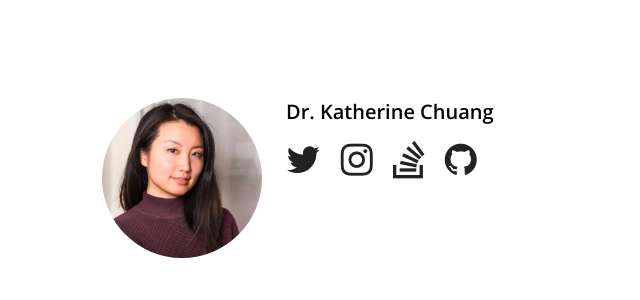
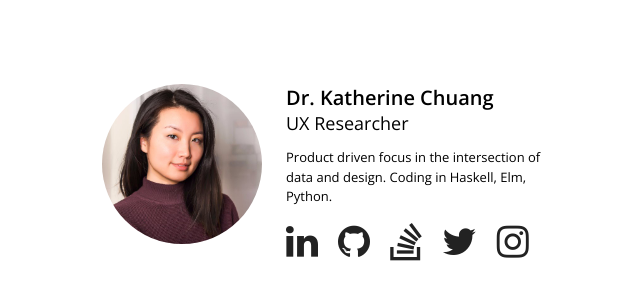
Before and after one commit to katychuang/katychuang.github.io, a plain HTML site: page index.html in a window 1280 px wide. Shown: the part 228-528 px from the top of the page, without its empty margins (308-948 px from the left). Drawn offline with nearby package versions, Linux system fonts and the light colour scheme.

Commit message:
:pencil2:

```diff
--- a/index.html
+++ b/index.html
@@ -11,8 +11,8 @@
     <link href="https://maxcdn.bootstrapcdn.com/font-awesome/4.7.0/css/font-awesome.min.css" rel="stylesheet">
     <style>
      h1 { font-family: 'Open Sans', serif; font-size: 20px; margin: 0;  }
-        h2 { font-family: 'Sanchez', serif; font-size: 20px; margin: 0; }
-        a, p { font-family: 'Open Sans', sans-serif; font-size: 12px; line-height:1.5; }
+     h2 { font-family: 'Open Sans', serif; font-size: 18px; margin: 0; font-weight: 400; }
+     a, p { font-family: 'Open Sans', sans-serif; font-size: 13px; line-height:1.5; }
      body { display: flex; align-items: center; height: 100vh; }
      .body { display: flex; flex-direction: row; justify-content: space-around; width: 460px; margin: 3rem auto; align-items: flex-start; }
      .left { flex: 1 0 calc(40%); }
@@ -37,19 +37,20 @@
 </head>
 <body>
     <div class="body">
-        <div class="left"><img src="katychuang.jpg" /></div>
+        <div class="left"><a href="http://katychuang.me" title="Click to read more about me"><img src="katychuang.jpg" /></a></div>
         <div class="right">
             <h1>Dr. Katherine Chuang</h1>
-            <h2></h2>
-            <p></p>
+            <h2>UX Researcher</h2>
+            <p>Product driven focus in the intersection of data and design. Coding in Haskell, Elm, Python.</p>
             <p></p>
             <p></p>
             <p></p>
             <ul>
+                <li> <a class="fa fa-linkedin" href="http://linkedin.com/in/katychuang" title="@katychuang"></a></li>
+                <li> <a class="fa fa-github" href="http://github.com/katychuang" title="katychuang"></a></li>
+                <li> <a class="fa fa-stack-overflow" href="http://stackoverflow.com/users/1470114/katychuang" title="Kat Chuang"></a></li>
                 <li> <a class="fa fa-twitter" href="http://twitter.com/katychuang" title="@katychuang"></a></li>
                 <li> <a class="fa fa-instagram" href="http://instagram.com/katychuang.nyc" title="@katychuang.nyc"></a></li>
-              <li> <a class="fa fa-stack-overflow" href="http://stackoverflow.com/users/1470114/katychuang" title="Kat Chuang"></a></li>
-              <li> <a class="fa fa-github" href="http://github.com/katychuang" title="katychuang"></a></li>
             </ul>
         </div>
 </div>
```
Lines whose indentation alone changed are shown as unchanged.
